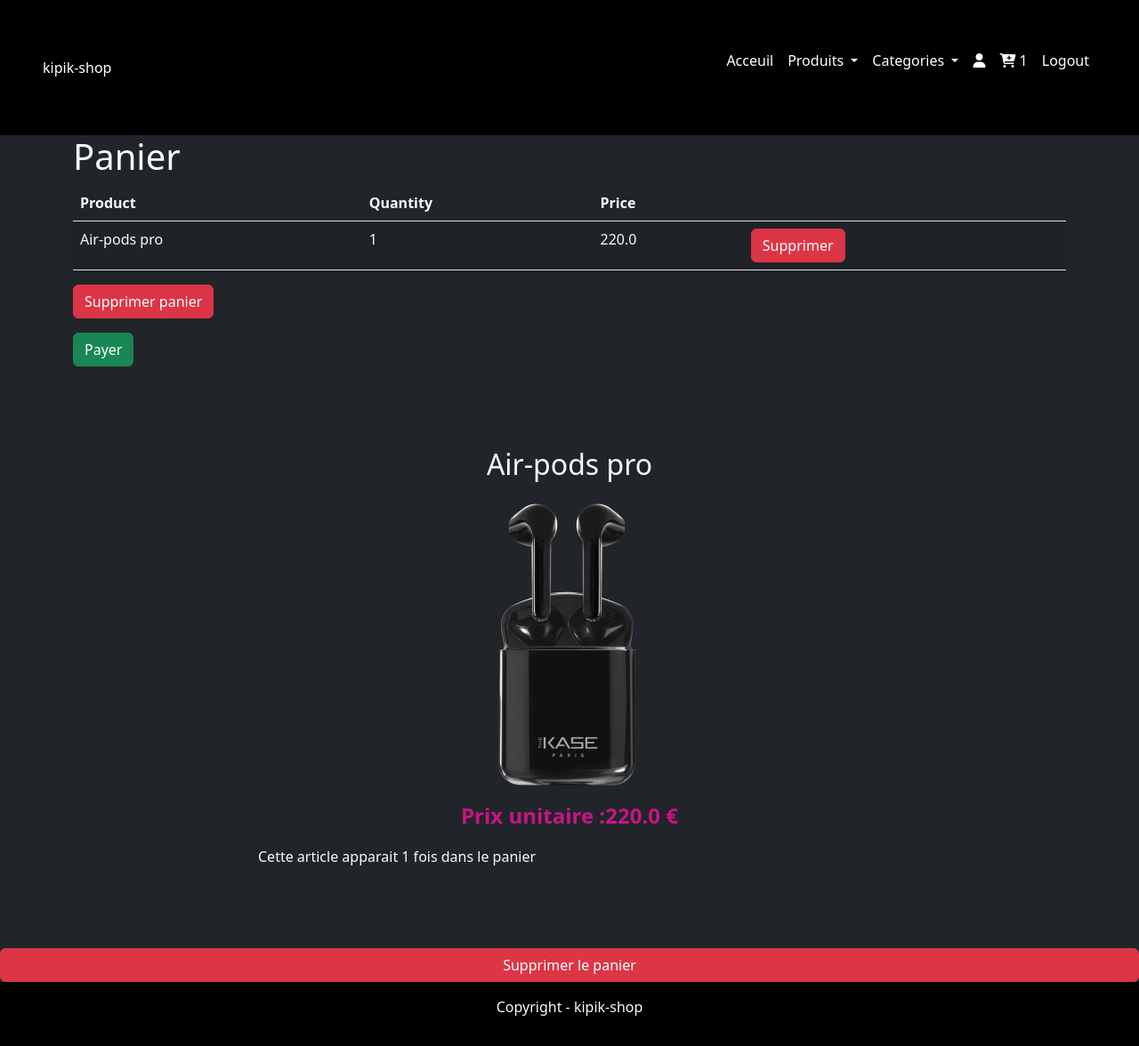
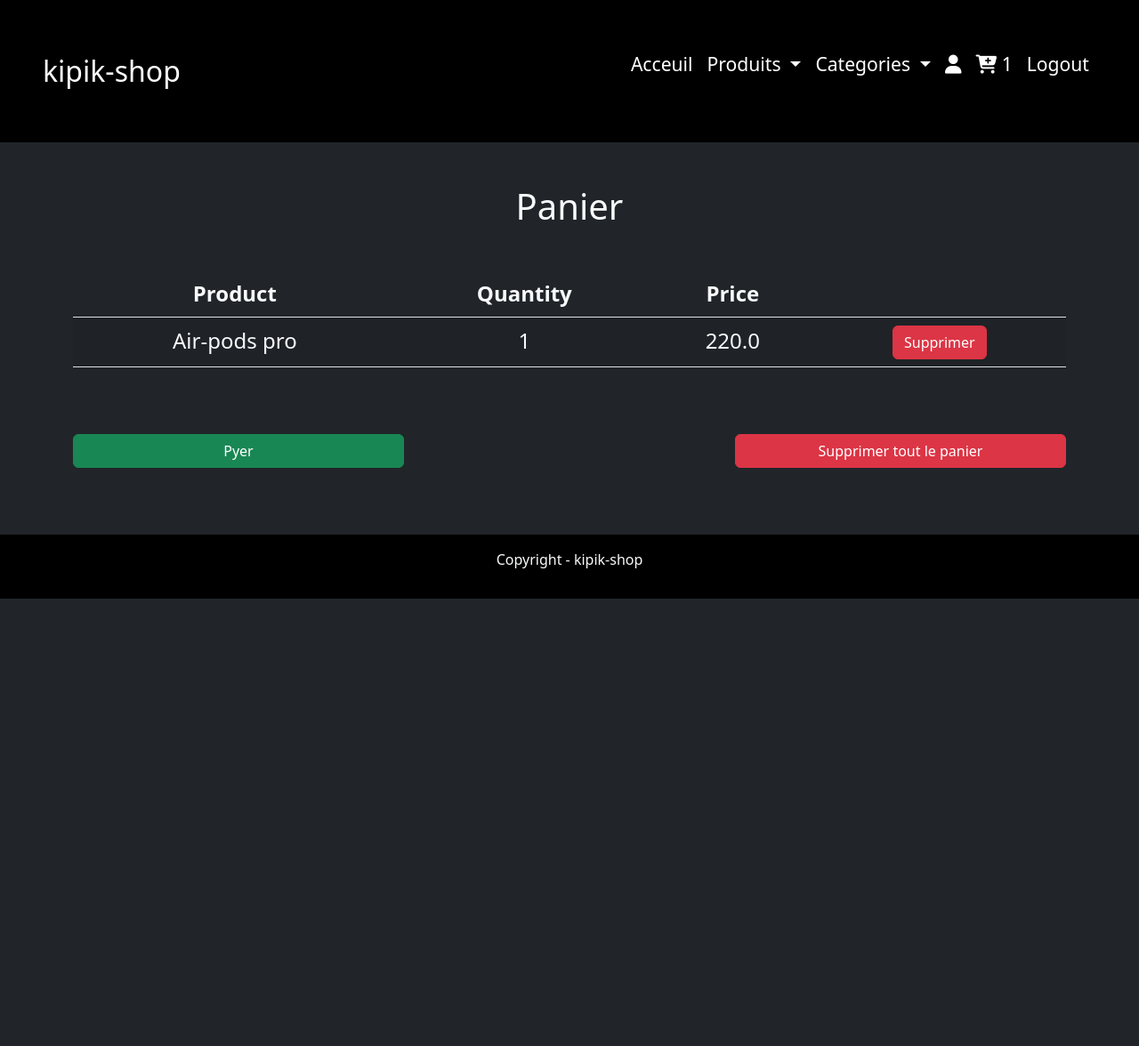
Before and after one commit to Antho-Webdesign/ecommerce2022, a Django app: page /cart/ in a window 1280 px wide. Shown: the whole page at 89% size. After the commit the page ends 673 px from the top, so only its background shows below. Run offline with Django 3.2, Linux system fonts and the light colour scheme; a user stored in the database is signed in; data comes from the database, SQL or seed files in the repository; some libraries are stand-ins or nearby versions.

Commit message:
design cart

```diff
--- a/shop/templates/shop/base.html
+++ b/shop/templates/shop/base.html
@@ -22,6 +22,15 @@
 
 <body class="bg-dark text-light">
 <style>
+
+@media (min-width: 992px) {
+    .titre-principale {
+        font-size: 2em;
+    }
+    .navbar-expand-lg .navbar-nav {
+        font-size: 1.32em;
+    }
+}
     .navbar {
         background: black !important;
     }
@@ -36,7 +45,7 @@
         <div class="col-md-12">
 
             <nav class="navbar navbar-expand-lg navbar-dark bg-dark p-5">
-                <a class="nav-link" href="{% url 'home' %}">kipik-shop</a>
+                <a class="nav-link titre-principale" href="{% url 'home' %}">kipik-shop</a>
                 <button class="navbar-toggler" type="button" data-toggle="collapse" data-target="#navbarNavDropdown" aria-controls="navbarNavDropdown" aria-expanded="false" aria-label="Toggle navigation">
                     <span class="navbar-toggler-icon"></span>
                 </button>
--- a/shop/templates/shop/cart.html
+++ b/shop/templates/shop/cart.html
@@ -3,32 +3,49 @@
 {% block content %}
 <style>
 
-.box_panier {
-  display: flex;
-  flex-direction: column;
-}
-
-.product_detail {
-  display: flex;
-  flex-direction: column;
-  justify-content: center;
-  margin: 75px auto;
-}
-
 .product_detail > img:nth-child(2) {
-  /* width: 10%; */
   width: 50%;
   display: flex;
   justify-content: center;
   margin: auto;
 }
 
-.entete_detail {
-  display: flex;
-  justify-content: center;
+.product_detail > p:nth-child(3) {
+  text-align: center;
 }
 
-.product_detail > p:nth-child(3) {
+.box-btn {
+    display: flex;
+    justify-content: center;
+    width: 100%;
+}
+
+.btn-left {
+  display: flex;
+  width: 100%;
+}
+
+.btn-right {
+  display: flex;
+  width: 50%;
+}
+
+.box-btn {
+  justify-content: space-around;
+  margin: 75px auto;
+  flex-direction: row;
+}
+
+.btn-success {
+  width: 50%;
+}
+
+.btn-del-all {
+  width: 100%;
+}
+
+.table {
+    font-size: 1.5em;
   text-align: center;
 }
 
@@ -36,7 +53,7 @@
     <div class="container">
     <div class="row">
         <div class="col-md-12">
-            <h1>Panier</h1>
+            <h1 class="text-center mt-5 mb-5">Panier</h1>
 
             {% if user.cart %}
                 <table class="table table-striped text-light">
@@ -62,34 +79,24 @@
                     </tbody>
                 </table>
             <!-- bouton supprimer panier -->
+                <div class="box-btn">
 
-                <p>
-                    <a class="btn btn-danger" href="{% url 'delete-cart' %}">Supprimer panier</a>
-                </p>
+                        <div class="btn-left">
+                            <a href="#" class="btn btn-success">Pyer</a>
+                        </div>
+
+                        <div class="btn-right">
+                            <a class="btn btn-danger btn-del-all" href="{% url 'delete-cart' %}">Supprimer tout le panier</a>
+                        </div>
+
+                    </div>
+            {% else %}
+                <p class="text-light">Votre panier est vide</p>
+
             {% endif %}
-
-                <p>
-                    <a class="btn btn-success" href="#">Payer</a>
-                </p>
 
         </div>
     </div>
 </div>
 
-<div class="box_panier">
-    {% for order in orders %}
-    <div class="product_detail">
-        <div class="entete_detail">
-            <h2>{{ order.product.name }}</h2>
-        </div>
-
-        <img src="{{ order.product.image.url }}" alt="{{ order.product.name }}">
-        <p style="color:mediumvioletred; font-weight: bold; font-size: 1.5em; text-align: center;">
-            Prix unitaire :{{ order.product.price }} €
-        </p>
-        <p>Cette article apparait {{ order.quantity }} fois dans le panier</p>
-    </div>
-    <a class="btn btn-danger" href="{% url 'delete-cart' %}">Supprimer le panier</a>
-    {% endfor %}
-</div>
 {% endblock %}
--- a/shop/views.py
+++ b/shop/views.py
@@ -1,13 +1,14 @@
 from django.shortcuts import get_object_or_404, render, redirect
 from django.urls import reverse
 
-from .models import Product, Cart, Order
+from .models import Product, Cart, Order, Category
 
 
 # index
 def index(request):
     products = Product.objects.all()
-    return render(request, 'shop/index.html', {'products': products})
+    categories = Category.objects.all()
+    return render(request, 'shop/index.html', {'products': products, 'categories': categories})
 
 
 # product_detail
```
Also changed, not shown: shop/templates/shop/index.html (+17 -11 lines).
